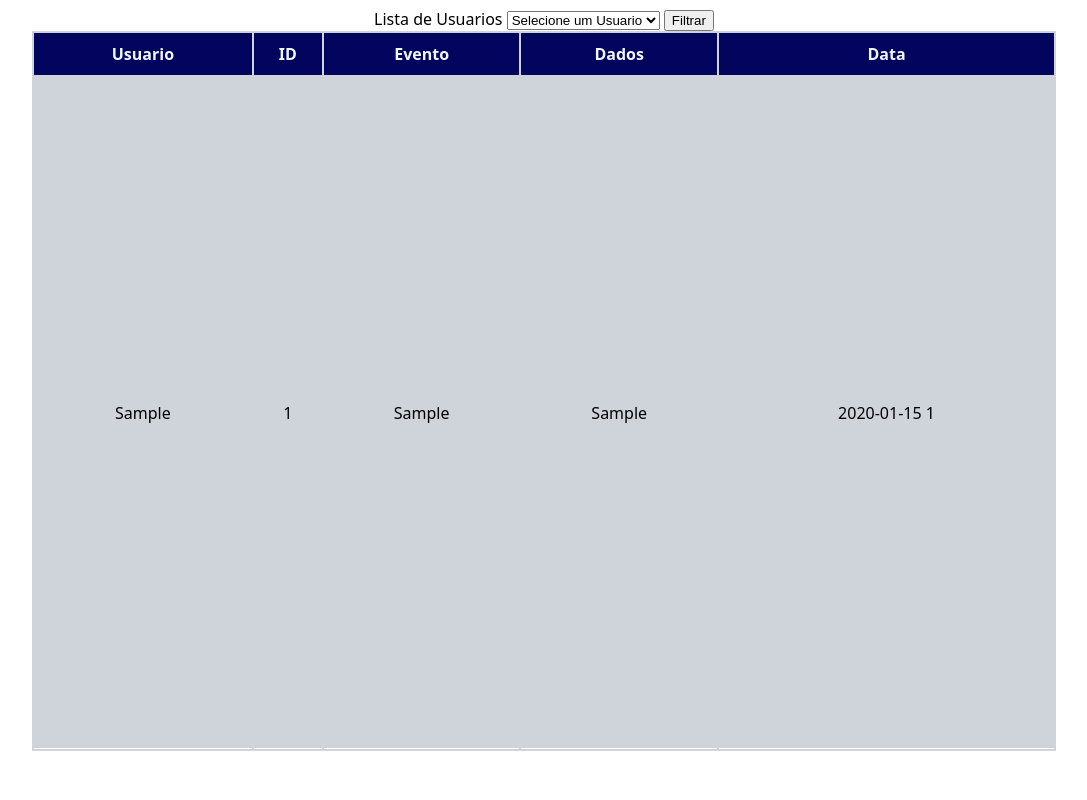
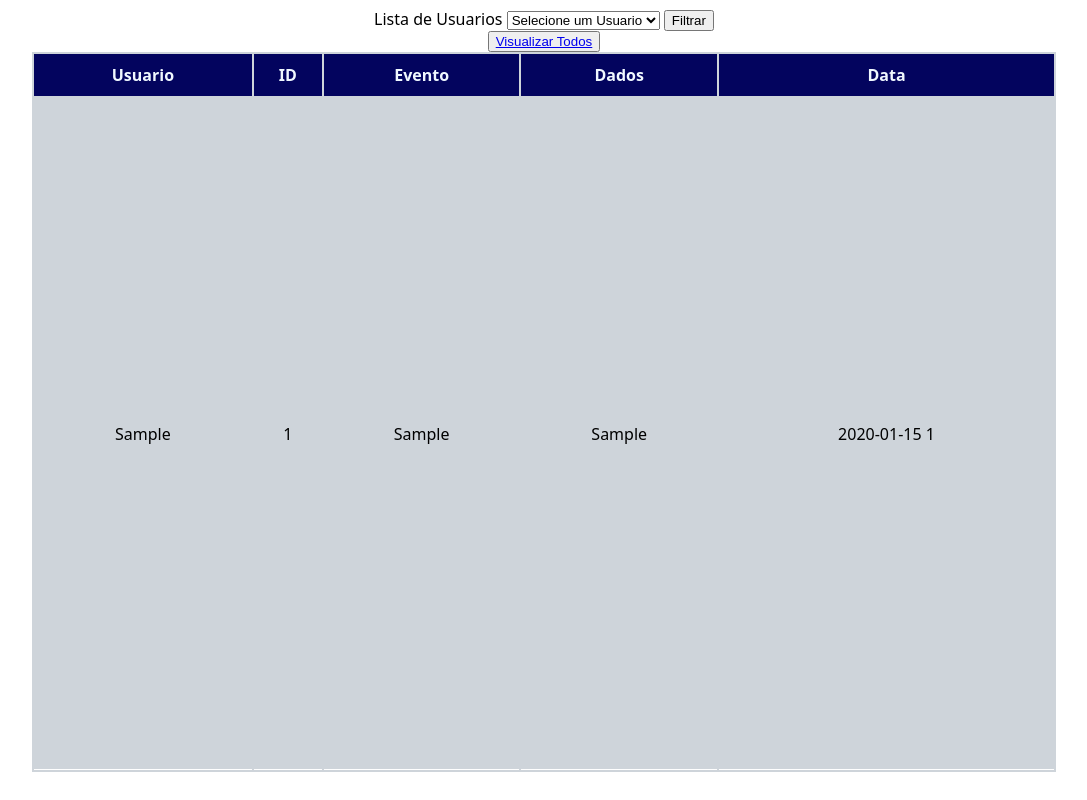
Before and after one commit to Carlos-Inarra/HastagAPI, a Flask app: page /BancoDeDados in a window 1280 px wide. Shown: the whole page, without its empty margins (96-1183 px from the left). Run offline with Flask 3, Linux system fonts and the light colour scheme; a user stored in the database is signed in; tables that the repository leaves empty hold one stand-in row (values such as "Sample post").

Commit message:
CommitFInal

```diff
--- a/HastagAPI/routes.py
+++ b/HastagAPI/routes.py
@@ -20,6 +20,7 @@
     Tempo = db.Column(db.DateTime, nullable=False, default=datetime.now())
     Dados = db.Column(db.String(250),nullable=False)
     Usuario = db.Column(db.String(25),nullable=False)
+
 
 def Logado(funcao_original):
     @wraps(funcao_original)
--- a/HastagAPI/templates/TelaDB.html
+++ b/HastagAPI/templates/TelaDB.html
@@ -16,6 +16,7 @@
       </select>
       <button type="submit">Filtrar</button>
     </form>
+    <button><a href="/BancoDeDados">Visualizar Todos</a></button>
     <table>
         <tr>
           <th>Usuario</th>
@@ -60,6 +61,7 @@
         }
 
         & td{
+          align-items: center;
           text-align: center;
           border-bottom: 1px solid white ;
         }
```
